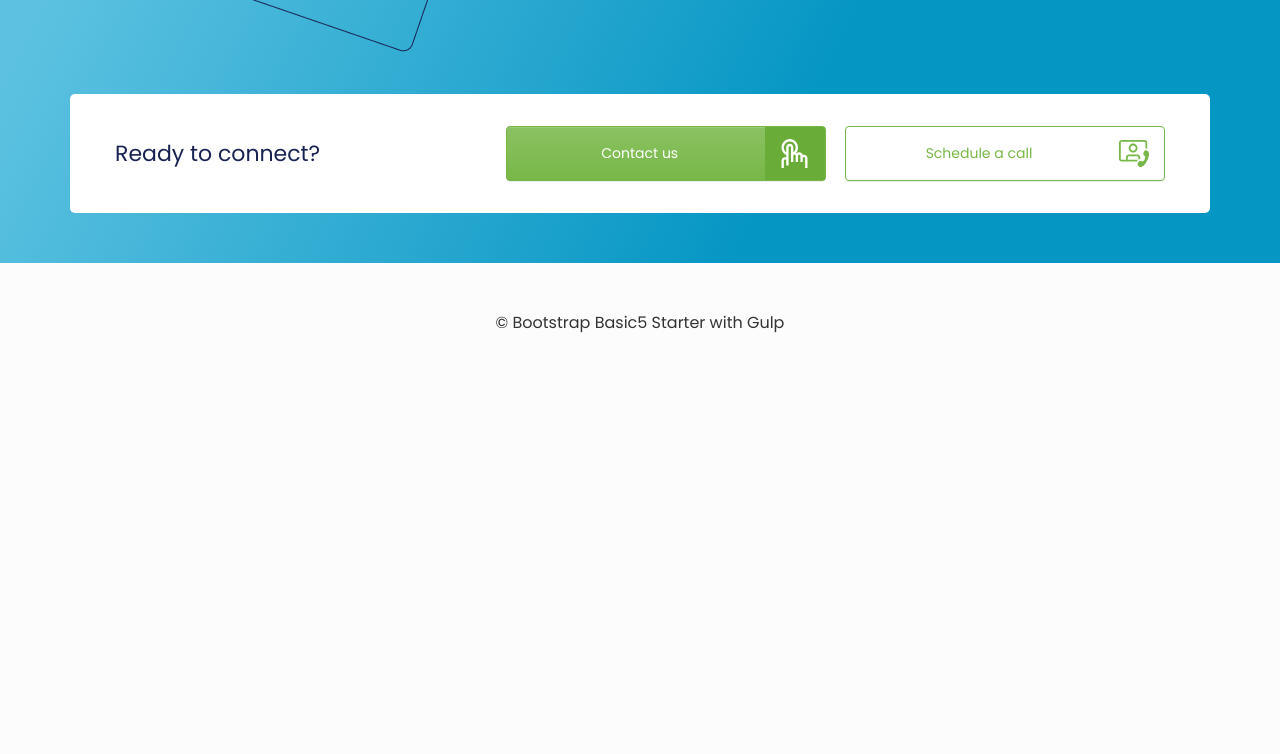
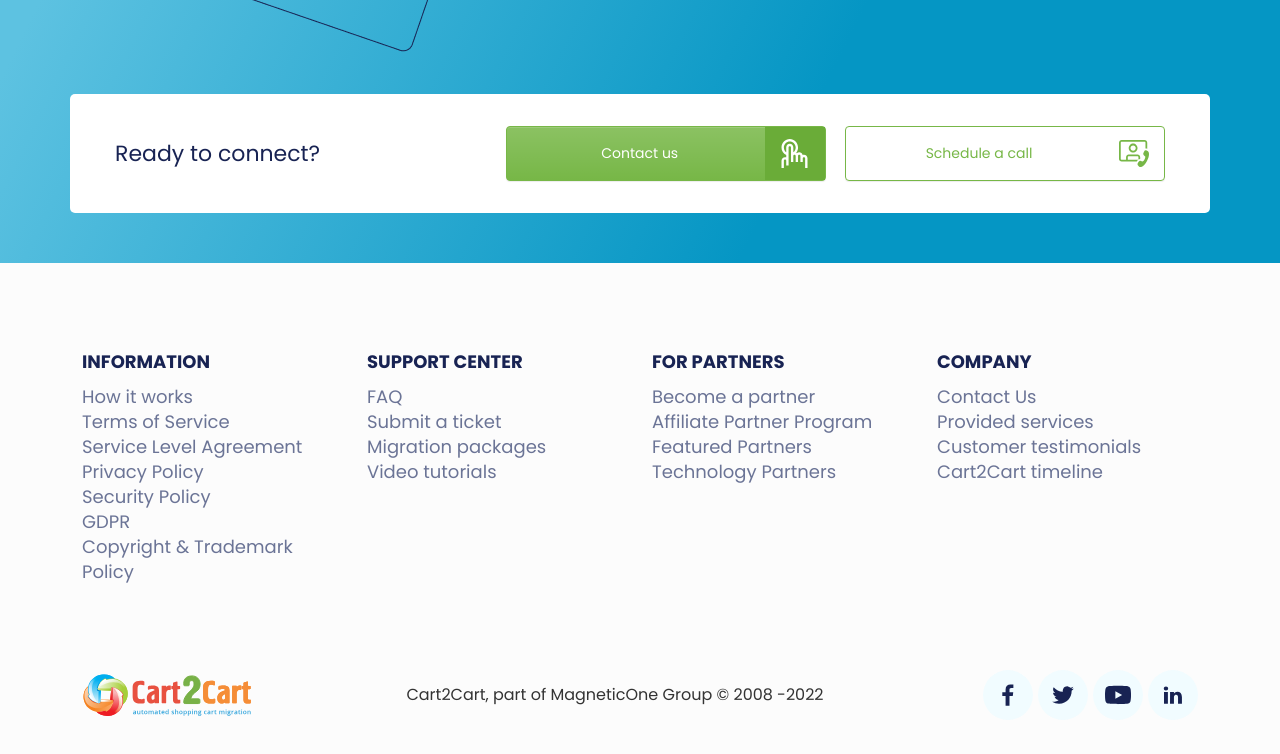
Before and after one commit to gipsy/c2c-possible-platforms-page, a website built with Vite: page src/index.html in a window 1280 px wide. Shown: the part 1262-2016 px from the top of the page. Before the commit the page ends 1613 px from the top, so only its background shows below. Built offline with nearby package versions, Linux system fonts and the light colour scheme; no server answers.

Commit message:
added footer

```diff
--- a/src/index.html
+++ b/src/index.html
@@ -290,6 +290,54 @@
         <div class="contactUs__actions">
           <button type="button" class="btn btn-secondary btn-sm contactUs__clickButton">Contact us<span class=""></span></button>
           <button type="button" class="btn btn-outline-secondary btn-sm contactUs__callButton">Schedule a call<span class=""></span></button>
+        </div>
+      </div>
+    </div>
+  </div>
+</section>
+
+<section class="section__siteMap">
+  <div class="container">
+    <div class="siteMap">
+      <div class="row">
+        <div class="col-3">
+          <h4 class="siteMap__heading">Information</h4>
+          <ul class="siteMap__list">
+            <li><a href="">How it works</a></li>
+            <li><a href="">Terms of Service</a></li>
+            <li><a href="">Service Level Agreement</a></li>
+            <li><a href="">Privacy Policy</a></li>
+            <li><a href="">Security Policy</a></li>
+            <li><a href="">GDPR</a></li>
+            <li><a href="">Copyright & Trademark Policy</a></li>
+          </ul>
+        </div>
+        <div class="col-3">
+          <h4 class="siteMap__heading">Support center</h4>
+          <ul class="siteMap__list">
+            <li><a href="#">FAQ</a></li>
+            <li><a href="#">Submit a ticket</a></li>
+            <li><a href="#">Migration packages</a></li>
+            <li><a href="#">Video tutorials</a></li>
+          </ul>
+        </div>
+        <div class="col-3">
+          <h4 class="siteMap__heading">For partners</h4>
+          <ul class="siteMap__list">
+            <li><a href="#">Become a partner</a></li>
+            <li><a href="#">Affiliate Partner Program</a></li>
+            <li><a href="#">Featured Partners</a></li>
+            <li><a href="#">Technology Partners</a></li>
+          </ul>
+        </div>
+        <div class="col-3">
+          <h4 class="siteMap__heading">Company</h4>
+          <ul class="siteMap__list">
+            <li><a href="#">Contact Us</a></li>
+            <li><a href="#">Provided services</a></li>
+            <li><a href="#">Customer testimonials</a></li>
+            <li><a href="#">Cart2Cart timeline</a></li>
+          </ul>
         </div>
       </div>
     </div>
@@ -708,7 +756,41 @@
 </section>
 
 <footer class="footer container text-center">
-  <p>&copy; Bootstrap Basic5 Starter with Gulp</p>
+  <div class="footer__logo">
+    <a class="" href="./">
+      <picture>
+        <source type="image/svg+xml" srcset="./svg/cart2cart_logo_min.svg">
+        <img src="./svg/cart2cart_logo_min.svg" alt="cart2cart logo" height="44" width="170">
+      </picture>
+    </a>
+  </div>
+  <p class="footer__copyrightText">Cart2Cart, part of MagneticOne Group © 2008 -2022</p>
+  <div class="footer__socialsBlock">
+    <div class="footer__socialIcon">
+      <picture>
+        <source type="image/svg+xml" srcset="./svg/facebook.svg">
+        <img src="./svg/facebook.svg" alt="facebook" height="50" width="50">
+      </picture>
+    </div>
+    <div class="footer__socialIcon">
+      <picture>
+        <source type="image/svg+xml" srcset="./svg/twitter.svg">
+        <img src="./svg/twitter.svg" alt="twitter" height="50" width="50">
+      </picture>
+    </div>
+    <div class="footer__socialIcon">
+      <picture>
+        <source type="image/svg+xml" srcset="./svg/youtube.svg">
+        <img src="./svg/youtube.svg" alt="youtube" height="50" width="50">
+      </picture>
+    </div>
+    <div class="footer__socialIcon">
+      <picture>
+        <source type="image/svg+xml" srcset="./svg/linkedin.svg">
+        <img src="./svg/linkedin.svg" alt="linkedin" height="50" width="50">
+      </picture>
+    </div>
+  </div>
 </footer>
 <script type="module" src="./js/main.js"></script>
 
--- a/src/scss/components/_footer.scss
+++ b/src/scss/components/_footer.scss
@@ -1,3 +1,18 @@
 .footer {
-  margin-top:3rem;
+  margin-bottom:3rem;
+  display: flex;
+  justify-content: space-between;
+  align-items: center;
+  &__copyrightText {
+    font-size: 16px;
+    line-height: 16px;
+    font-weight: 400;
+    margin: 0;
+  }
+  &__socialsBlock {
+    display: flex;
+  }
+  &__socialIcon {
+    margin-left: 5px;
+  }
 }
--- a/src/scss/components/_sections.scss
+++ b/src/scss/components/_sections.scss
@@ -45,4 +45,7 @@
     @extend .bg--gradient--seasideWaves;
     padding: 50px 0;
   }
+  &__siteMap {
+    padding: 85px 0;
+  }
 }
--- /dev/null
+++ b/src/scss/components/_site-map.scss
@@ -0,0 +1,24 @@
+.siteMap {
+  &__heading {
+    font-size: 18px;
+    font-weight: 700;
+    line-height: 27px;
+    margin-bottom: 10px;
+    color: $deep-blue;
+    text-transform: uppercase;
+  }
+  &__list {
+    list-style: none;
+    padding: 0;
+    margin: 0;
+    > li {
+      > a {
+        font-size: 18px;
+        font-weight: 400;
+        line-height: 24px;
+        color: $matte-deep-blue;
+        text-decoration: none;
+      }
+    }
+  }
+}
--- a/src/scss/styles.scss
+++ b/src/scss/styles.scss
@@ -98,3 +98,5 @@
 @import "~components/platform-alphabet-filter";
 @import "~components/buttons";
 @import "~components/contact-us";
+@import "~components/site-map";
+@import "~components/footer";
```
Also changed, not shown: src/svg/facebook.svg (added), src/svg/linkedin.svg (added), src/svg/twitter.svg (added), src/svg/youtube.svg (added).
